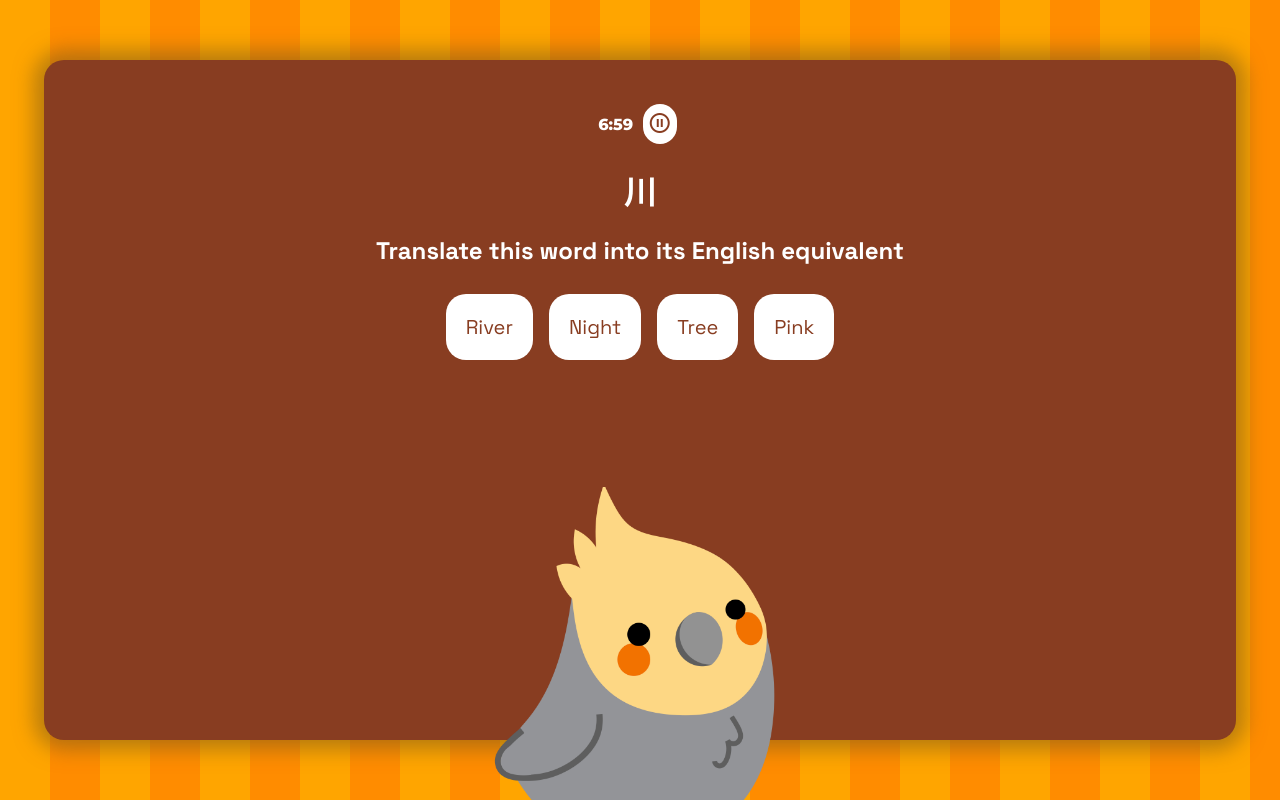
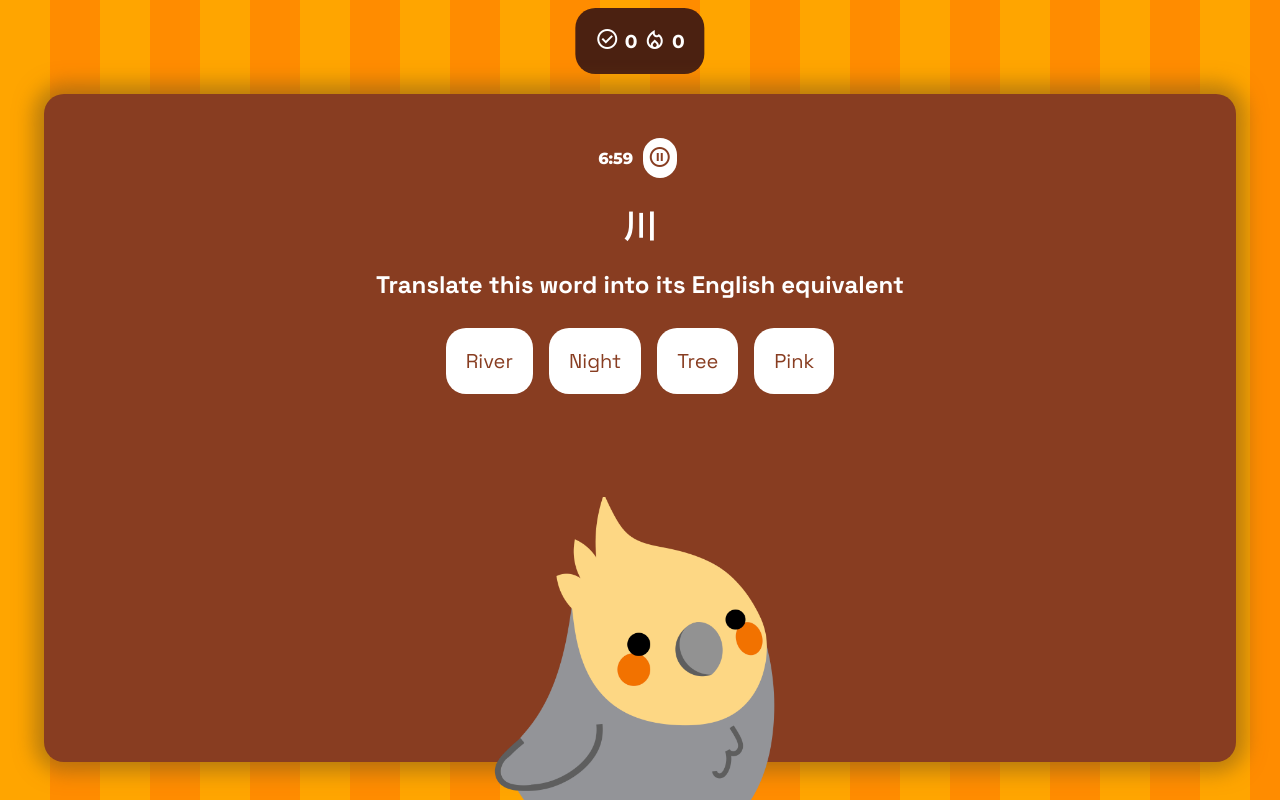
Before and after one commit to lynn89-eefje/japanese-vocabulary, a SvelteKit app: page / in a window 1280 px wide. Both pictures are taken after a click on the button "Start". Built offline with nearby package versions, Linux system fonts and the light colour scheme.

Commit message:
Streak and Correct Counter

```diff
--- a/src/routes/+layout.svelte
+++ b/src/routes/+layout.svelte
@@ -11,7 +11,7 @@
 	<link rel="preconnect" href="https://fonts.googleapis.com">
 	<link rel="preconnect" href="https://fonts.gstatic.com" crossorigin>
 	<link href="https://fonts.googleapis.com/css2?family=Montserrat:ital,wght@0,100..900;1,100..900&family=Space+Grotesk:wght@300..700&display=swap" rel="stylesheet">
-	<link rel="stylesheet" href="https://fonts.googleapis.com/css2?family=Material+Symbols+Outlined:opsz,wght,FILL,GRAD@24,400,0,0&icon_names=pause_circle,play_circle" />
+	<link rel="stylesheet" href="https://fonts.googleapis.com/css2?family=Material+Symbols+Outlined:opsz,wght,FILL,GRAD@24,400,0,0&icon_names=check_circle,mode_heat,pause_circle,play_circle" />
 </svelte:head>
 
 {@render children()}
--- a/src/routes/+page.svelte
+++ b/src/routes/+page.svelte
@@ -2,9 +2,8 @@
     import { base } from "$app/paths";
     import { fade, fly, slide } from "svelte/transition";
     import { onMount } from "svelte";
-    import { passive } from "svelte/legacy";
+    //import { passive } from "svelte/legacy"; <- This autoimported and I'm not sure why
 
-    // 48% of these words will be tested in pre-post
     let japanese = [
         [
             "あか",
@@ -202,14 +201,17 @@
     function progress (correct) {
         setTimeout(function() {answerStatus = 1}, 500);
         if (correct) {
+            setTimeout(function() {streak++; correctAnswers++}, 500);
             setTimeout(()=> {answerStatus = 0; gameStatus = 2; generateRound()}, 2500);
             setTimeout(function() {gameStatus = 1}, 3000);
         }
         else {
             setTimeout(function() {correctEmote = false}, 500)
+            setTimeout(function() {streak = 0}, 1000)
             //console.log(correct);
             setTimeout(()=> {answerStatus = 0; gameStatus = 2; generateRound()}, 3500);
             setTimeout(function() {gameStatus = 1; correctEmote = true}, 4000);
+            streak = 0;
         }
     }
 
@@ -220,7 +222,7 @@
     })
 
     let timerMode = $state(0);
-    let timer = $state(420); // Set to seconds
+    let timer = $state(420);
     let timerString = $state("");
     onMount(() => {
         window.setInterval(timerCount, 1000);
@@ -228,12 +230,12 @@
     function timerCount() {
         if (timerMode == 1) {
             timerString = convertTimerString();
-            console.log(timer);
+            //console.log(timer);
             timer--;
-            if (timer < 0) {
-                timerMode = 0;
-                gameStatus = 3;
-            }
+        }
+        if (timer < -1) {
+            timerMode = 0;
+            gameStatus = 3;
         }
     }
     function convertTimerString() {
@@ -246,6 +248,9 @@
         return str;
     }
 
+    let correctAnswers = $state(0);
+    let streak = $state(0);
+
 </script>
 <svelte:head>
     <link rel="preload" as="image" href="{base}/images/imke.png"/>
@@ -255,6 +260,7 @@
     #container {
         position: fixed;
         transform: translate(-50%, -50%);
+        transition: top 0.5s ease-in-out;
         left: 50%;
         top: 50%;
         padding: 20px;
@@ -262,15 +268,18 @@
         box-shadow: 0px 0px 20px 10px rgba(127, 91, 24, 0.544);
         border-radius: 20px;
         width: 90%;
-        height: 80%;
+        height: 78.5%;
         z-index: 999;
+    }
+    #container.active {
+        top: 53.5%;
     }
     #bird {
         z-index: 1000;
         position: fixed;
         transform: translate(-50%, 0%);
         left: 50%;
-        bottom: -90px;
+        bottom: -100px;
         animation: pulse 3s infinite ease-in-out;
 
         img {
@@ -280,10 +289,10 @@
     }
     @keyframes pulse {
         0%, 100% {
-            bottom: -90px;
+            bottom: -100px;
         }
         50% {
-            bottom: -110px;
+            bottom: -120px;
         }
     }
 
@@ -324,18 +333,39 @@
         }
         border-radius: 30px;
     }
+
+    #streak {
+        position: fixed;
+        transform: translate(-50%, 0%);
+        left: 50%;
+        background-color: rgb(75, 33, 17);
+        padding: 0px 20px;
+        border-radius: 20px;
+        h3 {
+            transform: translateY(-3.5px);
+
+            span {
+                transform: translateY(3.5px);
+            }
+        }
+    }
 </style>
-<div id="container">
+{#if gameStatus == 1 || gameStatus == 2}
+<div id="streak" in:slide={{delay: 700}} out:slide>
+    <h3><span class="material-symbols-outlined">check_circle</span> {correctAnswers} <span class="material-symbols-outlined" translate="no">mode_heat</span> {streak}</h3>
+</div>
+{/if}
+<div id="container" class:active={gameStatus == 1 || gameStatus == 2}>
     {#if gameStatus == 1 || gameStatus == 2}
-    <div style:margin-top=5px transition:fade={{delay: 500}}>
-        <p style:font-weight=800>{timerString} <button class="pause" onclick={() => {if (timerMode == 1) { timerMode = 0} else {timerMode = 1}}}><span class="material-symbols-outlined">{#if timerMode}pause_circle{:else}play_circle{/if}</span></button></p>
+    <div style:margin-top=5px in:fade={{delay: 500}} out:fade>
+        <p style:font-weight=800>{timerString} <button class="pause" onclick={() => {if (timerMode == 1) { timerMode = 0} else {timerMode = 1}}}><span class="material-symbols-outlined" translate="no">{#if timerMode}pause_circle{:else}play_circle{/if}</span></button></p>
     </div>
     {/if}
     <div style:margin-top=20px>
         {#if gameStatus == 0}
         <div out:fade style:margin-top=60px>
             <h1>Japanese Vocabulary Game</h1>
-            <p>Let's learn Japanese!</p>
+            <p>Let's learn Japanese! Don't get questions wrong, or the bird gets angry...</p>
             <p><button onclick={function() {gameStatus = 0.5; setTimeout(() => {gameStatus = 1; timerMode = 1}, 500)}}>Start</button></p>
         </div>
         {/if}
@@ -346,9 +376,9 @@
             <div id="choices">
                 {#each round.choices as x}
                     {#if x == round.corr}
-                    <button class:correct={answerStatus == 1} disabled={answerStatus == 1} onclick={() => {progress(true)}}>{x}</button>
+                    <button class:correct={answerStatus == 1} disabled={answerStatus == 1 || timerMode == 0} onclick={() => {progress(true)}}>{x}</button>
                     {:else}
-                    <button class:incorrect={answerStatus == 1} disabled={answerStatus == 1} onclick={() => {progress(false)}}>{x}</button>
+                    <button class:incorrect={answerStatus == 1} disabled={answerStatus == 1 || timerMode == 0} onclick={() => {progress(false)}}>{x}</button>
                     {/if}
                 {/each}
             </div>
```
